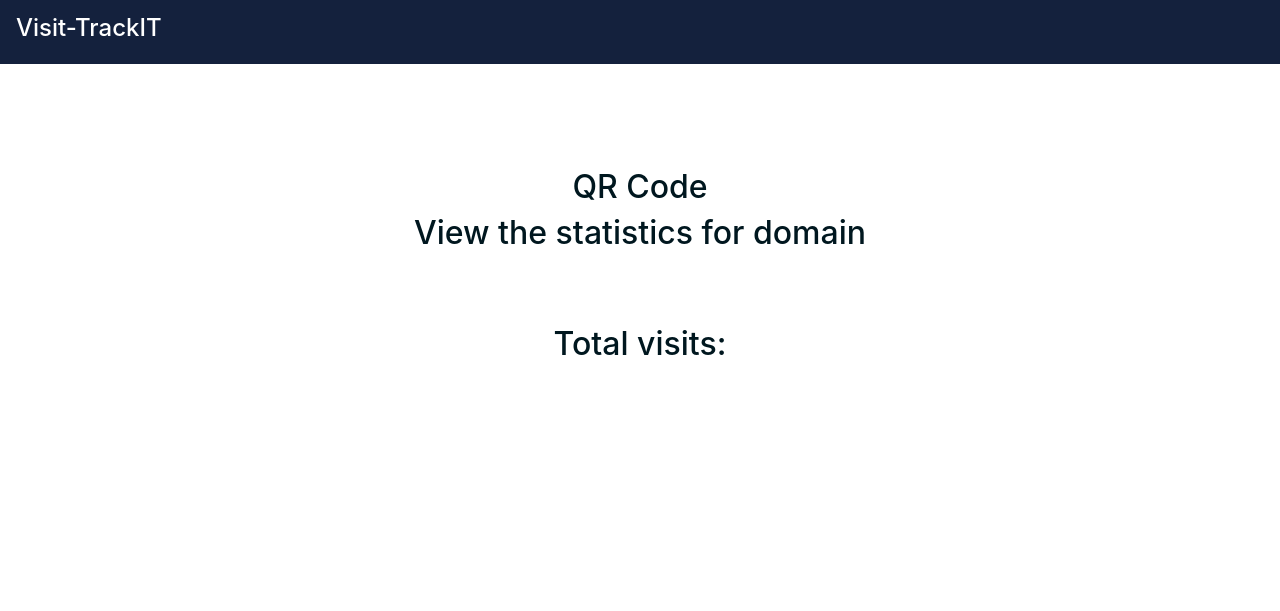
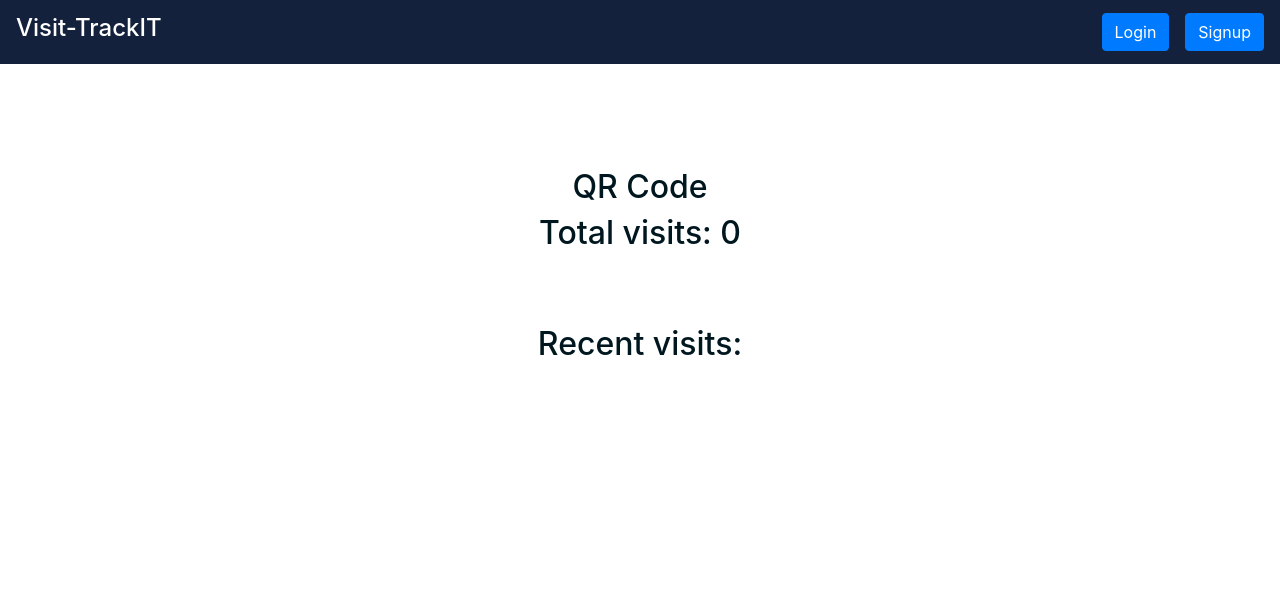
Before and after one commit to alpha-nero1/Visit-TrackIT, a Django app: template app/templates/app/domain.html in a window 1280 px wide. Shown: the top 611 px of the page. Run offline with Django 3.2, Linux system fonts and the light colour scheme; the template is opened without the code that fills it, so the values that code supplies are empty; some libraries are stand-ins or nearby versions.

Commit message:
Progress

```diff
--- a/app/static/styles/flex.css
+++ b/app/static/styles/flex.css
@@ -7,6 +7,11 @@
     display: flex;
     flex-direction: row;
     width: 100%;
+}
+
+.flex-row-small {
+    display: flex;
+    flex-direction: row;
 }
 
 .flex-row-start {
--- a/app/static/styles/styles.css
+++ b/app/static/styles/styles.css
@@ -109,7 +109,7 @@ nav a:hover {
     margin-bottom: 1rem;
 }
 
-.domains-list {
+.list {
     display: flex;
     flex-direction: column;
     justify-content: center;
@@ -117,3 +117,20 @@ nav a:hover {
     width: 100%;
     margin-top: 4rem;
 }
+
+.link-btn:hover {
+    color: var(--link);
+    cursor: pointer;
+}
+
+.link-danger {
+    color: var(--danger);
+}
+
+.active {
+    color: var(--link);
+}
+
+.m-r-1 {
+    margin-right: 1rem;
+}
--- a/app/templates/app/domain.html
+++ b/app/templates/app/domain.html
@@ -1,5 +1,6 @@
 
 {% load static %}
+{% load tz %}
 <!DOCTYPE html>
 <html lang="en">
     <head>
@@ -25,12 +26,15 @@
                     <h1 class="title">{{ domain.name }}</h1>
                     <h2>QR Code</h2>
                     {{ domain.qr_code|safe }}
-                    <h2>View the statistics for domain</h2>
+                    <h2>Total visits: {{visits|length}}</h2>
                 </header>
-                <section class="domains-list">
-                    <h2>Total visits:</h2>
-                    <div>
-                    </div>
+                <section class="list">
+                    <h2>Recent visits:</h2>
+                    {% for visit in visits %}
+                        <div class="card domain">
+                            <p>Visit at {{visit.created_at|localtime}}</p>
+                        </div>
+                    {% endfor %}
                 </section>
             </div>
         </div>
--- a/app/templates/app/home.html
+++ b/app/templates/app/home.html
@@ -40,7 +40,7 @@
                         </div>
                     </div>
                 </form>
-                <section class="domains-list">
+                <section class="list">
                     <h2>Your domains:</h2>
                     <div>
                         {% for domain in domains %}
--- a/app/templates/common/navbar.html
+++ b/app/templates/common/navbar.html
@@ -1,4 +1,8 @@
 
 <nav>
     <a href="/"><h4>Visit-TrackIT</h4></a>
+    <div class="flex-row-small align-center">
+        <a class="btn btn-primary link-btn m-r-1" href="/login">Login</a>
+        <a class="btn btn-primary link-btn" href="/signup">Signup</a>
+    </div>
 </nav>
--- a/visittrackit/urls.py
+++ b/visittrackit/urls.py
@@ -15,11 +15,12 @@ Including another URLconf
 """
 from django.contrib import admin
 from django.urls import path
-from app.views import HomeView, DomainView
+from app.views import HomeView, DomainView, VisitView
 from django.urls import path, re_path
 
 urlpatterns = [
     path('admin/', admin.site.urls),
     path('view/', DomainView.as_view()),
+    path('visit/', VisitView.as_view()),
     path('', HomeView.as_view()),
 ]
```
Also changed, not shown: app/views.py (+15 -2 lines).
